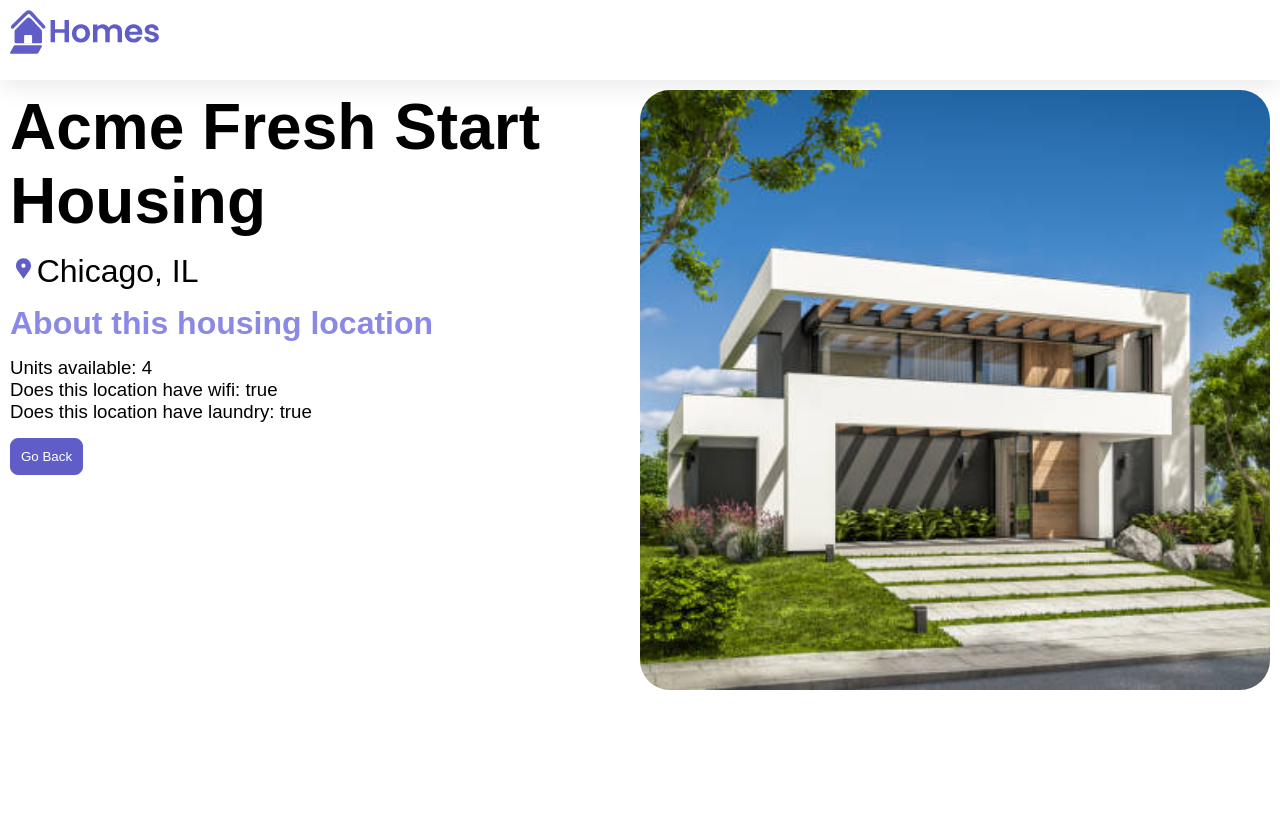
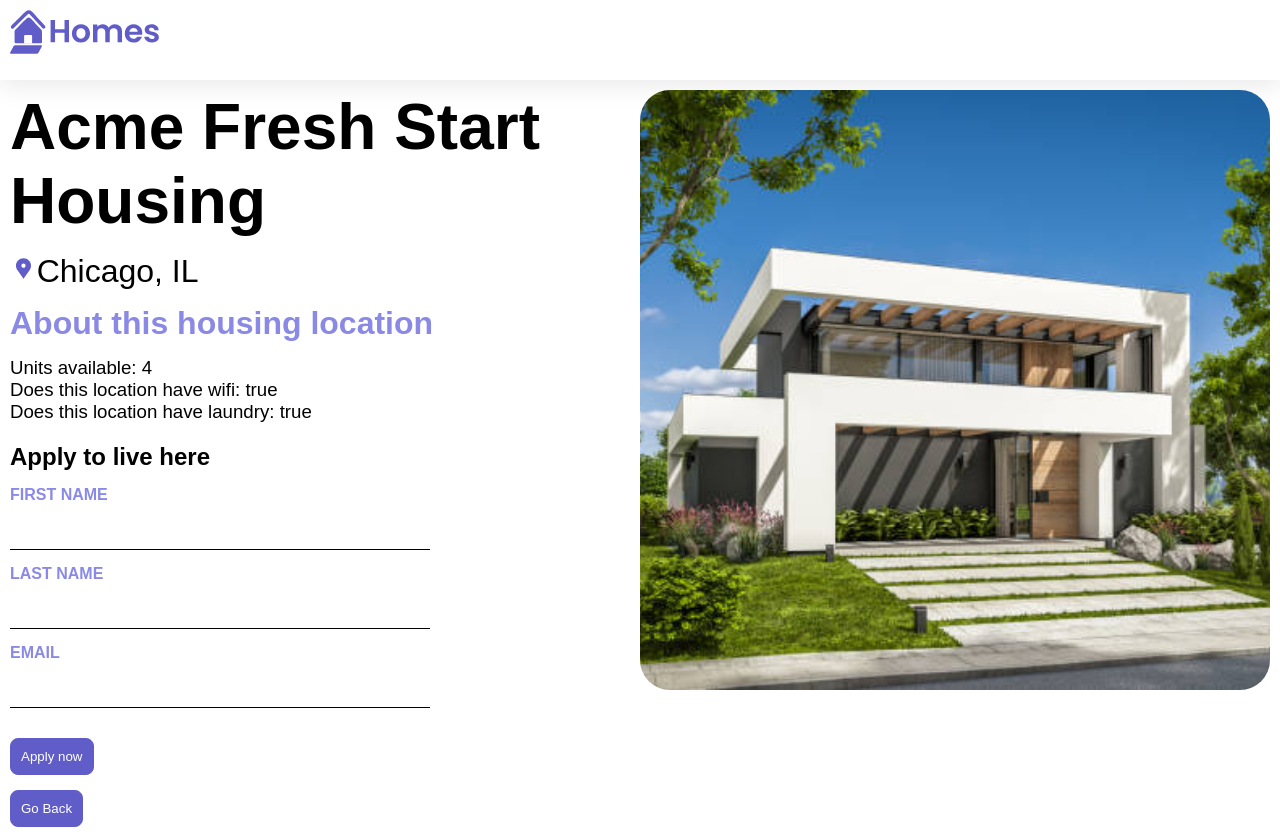
Before and after one commit to paulogustavo/angular-homes, an Angular app: page /details/0 in a window 1280 px wide. Before the commit the page ends 800 px from the top, so only its background shows below. Built offline with nearby package versions, Linux system fonts and the light colour scheme.

Commit message:
feat: integrating angular form

```diff
--- a/src/app/app.module.ts
+++ b/src/app/app.module.ts
@@ -7,6 +7,7 @@ import { HomeComponent } from './home/home.component';
 import { HousingLocationComponent } from './housing-location/housing-location.component';
 import { HousingService } from './housing.service';
 import { DetailsComponent } from './details/details.component';
+import { ReactiveFormsModule } from '@angular/forms';
 
 @NgModule({
   declarations: [
@@ -17,7 +18,8 @@ import { DetailsComponent } from './details/details.component';
   ],
   imports: [
     BrowserModule,
-    AppRoutingModule
+    AppRoutingModule,
+    ReactiveFormsModule
   ],
   providers: [HousingService],
   bootstrap: [AppComponent]
--- a/src/app/details/details.component.html
+++ b/src/app/details/details.component.html
@@ -12,6 +12,20 @@
       <li>Does this location have wifi: {{housingLocation?.wifi}}</li>
       <li>Does this location have laundry: {{housingLocation?.laundry}}</li>
     </ul>
+  </section>
+  <section class="listing-apply">
+    <h2 class="section-heading">Apply to live here</h2>
+    <form [formGroup]="applyForm" (submit)="submitApplication()">
+      <label for="first-name">First Name</label>
+      <input type="text" id="first-name" formControlName="firstName">
+
+      <label for="last-name">Last Name</label>
+      <input type="text" id="last-name" formControlName="lastName">
+
+      <label for="email">Email</label>
+      <input type="text" id="email" formControlName="email">
+      <button type="submit" class="primary">Apply now</button>
+    </form>
     <button (click)="goBack()" type="button" class="primary">Go Back</button>
   </section>
 </article>
--- a/src/app/details/details.component.ts
+++ b/src/app/details/details.component.ts
@@ -1,6 +1,7 @@
 import { Location } from '@angular/common';
 import { Component, OnInit } from '@angular/core';
 import { ActivatedRoute } from '@angular/router';
+import { FormControl, FormGroup } from '@angular/forms';
 import { HousingService } from '../housing.service';
 import { HousingLocation } from '../housinglocation';
 
@@ -12,6 +13,12 @@ import { HousingLocation } from '../housinglocation';
 export class DetailsComponent implements OnInit {
 
   housingLocation: HousingLocation | undefined;
+
+  applyForm = new FormGroup({
+    firstName: new FormControl(''),
+    lastName: new FormControl(''),
+    email: new FormControl('')
+  });
 
   constructor(
     private activatedRoute: ActivatedRoute,
@@ -32,4 +39,12 @@ export class DetailsComponent implements OnInit {
     this.location.back();
   }
 
+  submitApplication(){
+    this.housingService.submitApplication(
+      this.applyForm.value.firstName ?? '',
+      this.applyForm.value.lastName ?? '',
+      this.applyForm.value.email ?? ''
+    );
+  }
+
 }
--- a/src/app/housing.service.ts
+++ b/src/app/housing.service.ts
@@ -118,4 +118,8 @@ export class HousingService {
   getHousingLocationById(id: number): HousingLocation | undefined{
     return this.housingLocationList.find(h => id === h.id)
   }
+
+  submitApplication(firstName: string, lastName: string, email: string){
+    console.log(`Homes application received: first name: ${firstName}, last name: ${lastName}, email: $name}.`);
+  }
 }
```
